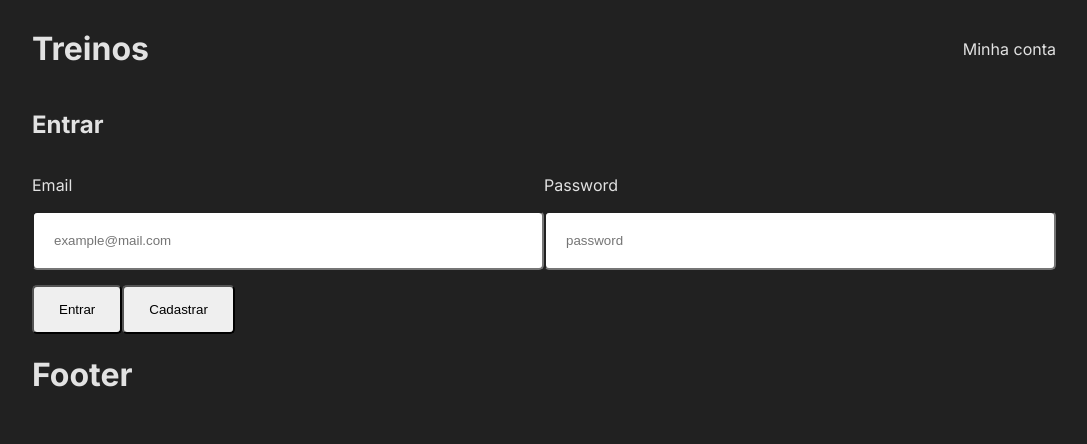
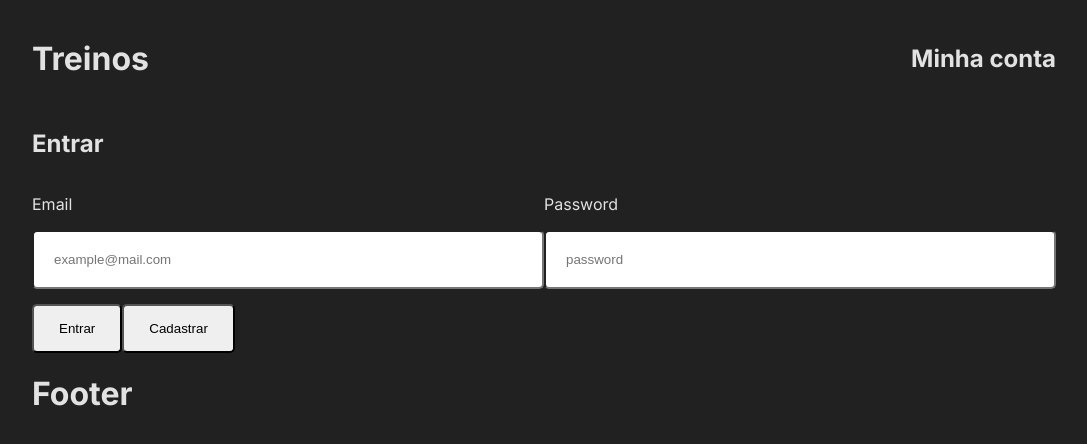
Before and after one commit to joaovitorangelo/rotina-de-treinos, a Next.js app: page /sign-in in a window 1280 px wide. Shown: the top 444 px of the page, without its empty margins (96-1183 px from the left). Built offline with nearby package versions, Linux system fonts and the light colour scheme; no server answers.

Commit message:
Ajustes no CSS

```diff
--- a/src/components/exercise-today/index.tsx
+++ b/src/components/exercise-today/index.tsx
@@ -38,8 +38,6 @@ export default function ExerciseToday() {
         ];
 
         const today = new Date().toLocaleString('pt-BR', { timeZone: 'America/Sao_Paulo' });
-
-        console.log(today);
 
         const date = new Date(today);
         return weekdays[date.getDay()];
--- a/src/components/header/index.tsx
+++ b/src/components/header/index.tsx
@@ -1,5 +1,6 @@
 import Link from 'next/link';
 import './index.css'
+import { MdAccountCircle } from "react-icons/md";
 
 export function Header() {
   return (
@@ -12,7 +13,9 @@ export function Header() {
           <ul>
             <li>
               <Link href="/account">
-                Minha conta
+                <h1>
+                  Minha conta
+                </h1>
               </Link>
             </li>
             {/* <li>
--- a/src/components/muscle-day/index.css
+++ b/src/components/muscle-day/index.css
@@ -1,3 +1,5 @@
+.muscle-day-container ul li,
+.muscle-day-container { padding-bottom: 50px; }
 .muscle-day-container ul {
     list-style: none;
     padding: 0;
--- a/src/components/muscle-day/index.tsx
+++ b/src/components/muscle-day/index.tsx
@@ -115,7 +115,6 @@ export default function MuscleDay({ weekday }: MuscleDayProps) {
                                 {exercise.image && <img src={exercise.image} alt={exercise.name} />}
                             </li>
                         ))}
-                        <hr />
                     </ul>
                 ) : (
                     null
```
